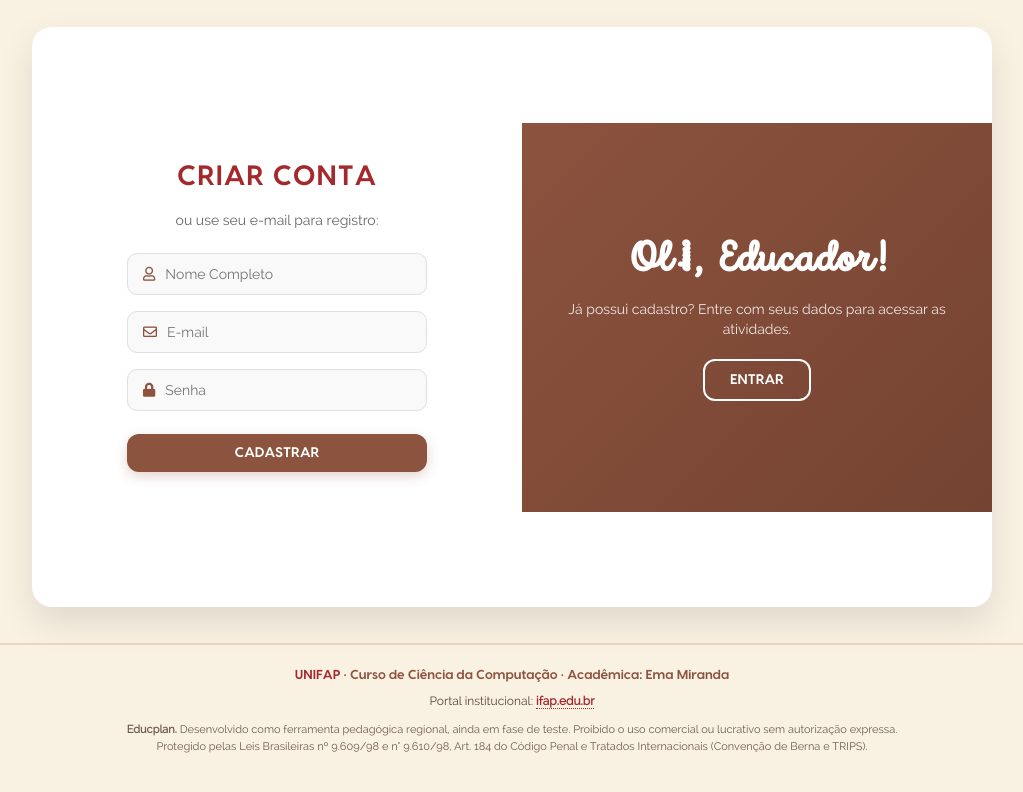
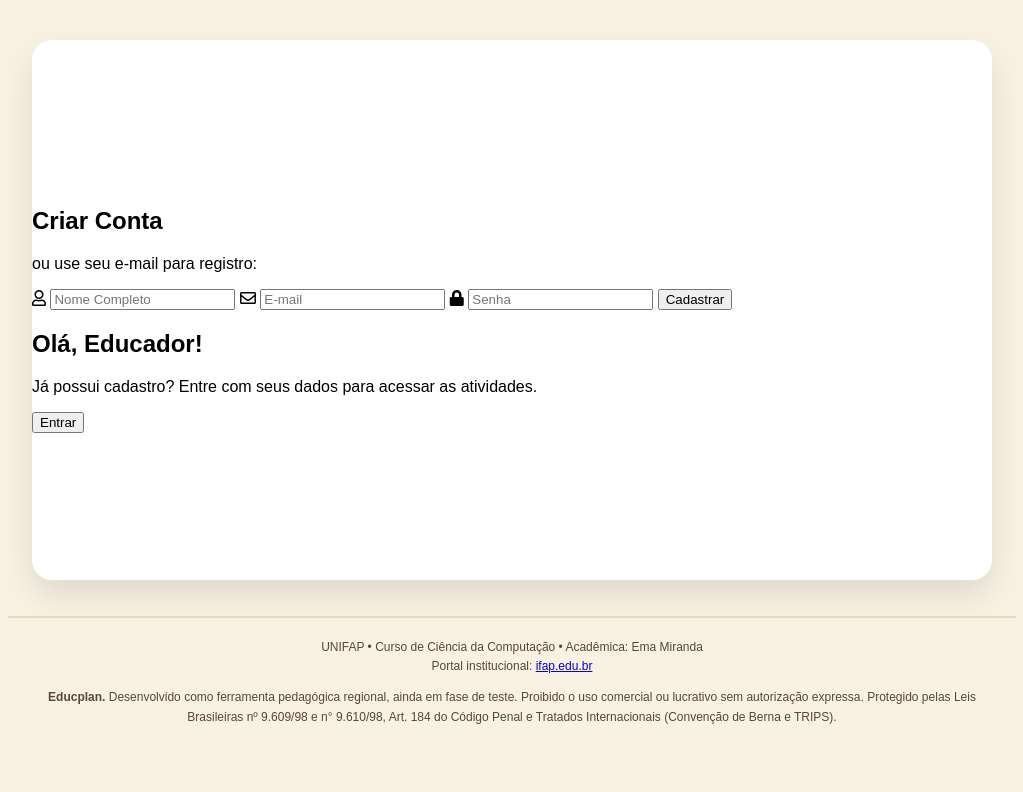
Before and after one commit to EmaMira/ATIVIDADESPLANEDUC, a plain HTML site: page index.html in a window 1280 px wide. Shown: the whole page, without its empty margins (128-1151 px from the left). Drawn offline with Linux system fonts and the light colour scheme; a script that the page names is missing.

Commit message:
Clean up CSS by removing unused fonts and adjusting styles
Removed unused font imports and adjusted styles for body and container elements.

```diff
--- a/css/style.css
+++ b/css/style.css
@@ -1,227 +1,32 @@
-/* Importação das fontes locais do Planeduc */
-@font-face {
-    font-family: 'IntroScriptDemo';
-    src: url('../fonts/IntroScriptDemo-Medium.otf') format('opentype');
-    font-weight: normal;
-    font-style: normal;
-}
-
-@font-face {
-    font-family: 'Raleway';
-    src: url('../fonts/Raleway-Regular.ttf') format('truetype');
-    font-weight: normal;
-    font-style: normal;
-}
-
-@font-face {
-    font-family: 'Visby';
-    src: url('../fonts/VisbyBold.otf') format('opentype');
-    font-weight: bold;
-    font-style: normal;
-}
-
-@font-face {
-    font-family: 'Visby';
-    src: url('../fonts/VisbyMedium.otf') format('opentype');
-    font-weight: 500;
-    font-style: normal;
-}
-
-* {
-    margin: 0;
-    padding: 0;
-    box-sizing: border-box;
-}
-
 body {
     font-family: 'Raleway', sans-serif;
     background-color: #F9F1E2;
     min-height: 100vh;
     display: flex;
     flex-direction: column;
-    justify-content: space-between;
     align-items: center;
-    padding: 24px 20px;
+    padding: 32px 20px 24px;
 }
 
-/* Container Principal do Painel Duplo */
 .container {
-    background-color: #fff;
+    background-color: #ffffff;
     width: 100%;
     max-width: 960px;
-    min-height: 580px;
+    min-height: 540px;
     border-radius: 20px;
     box-shadow: 0 15px 35px rgba(0, 0, 0, 0.1);
     position: relative;
     overflow: hidden;
     display: flex;
     align-items: center;
-    margin: auto;
+    margin: 0 auto;
+    flex-shrink: 0;
 }
 
-.content {
-    width: 100%;
-    height: 100%;
-    display: flex;
-    justify-content: space-between;
-    position: relative;
-}
-
-/* Colunas (Lateral e Formulário) */
-.first-column {
-    flex: 1;
-    background: linear-gradient(135deg, #8c533e, #744331);
-    display: flex;
-    flex-direction: column;
-    align-items: center;
-    justify-content: center;
-    text-align: center;
-    color: #fff;
-    padding: 30px;
-}
-
-.second-column {
-    flex: 1;
-    display: flex;
-    flex-direction: column;
-    align-items: center;
-    justify-content: center;
-    padding: 40px;
-    background-color: #fff;
-}
-
-/* Tipografia com as fontes do Planeduc */
-.title {
-    font-family: 'Visby', sans-serif;
-    font-size: 28px;
-    font-weight: bold;
-    text-transform: uppercase;
-    letter-spacing: 1px;
-}
-
-.title-primary {
-    color: #fff;
-    font-family: 'IntroScriptDemo', cursive;
-    font-size: 42px;
-    text-transform: none;
-    margin-bottom: 10px;
-}
-
-.title-second {
-    color: #A3292D;
-    margin-bottom: 20px;
-}
-
-.description {
-    font-size: 14px;
-    font-weight: 400;
-    line-height: 20px;
-    color: #f0e6e6;
-}
-
-.description-second {
-    color: #666;
-    margin-bottom: 15px;
-}
-
-/* Formulários e Inputs */
-.form {
-    display: flex;
-    flex-direction: column;
-    width: 100%;
-    max-width: 300px;
-}
-
-.label-input {
-    background-color: #f9f9f9;
-    border: 1px solid #e0e0e0;
-    border-radius: 10px;
-    display: flex;
-    align-items: center;
-    margin: 8px 0;
-    padding: 0 15px;
-    transition: all 0.3s ease;
-}
-
-.label-input:focus-within {
-    border-color: #8c533e;
-    background-color: #fff;
-    box-shadow: 0 0 0 3px rgba(140, 83, 62, 0.15);
-}
-
-.icon-modify {
-    color: #8c533e;
-    margin-right: 10px;
-    font-size: 14px;
-}
-
-.label-input input {
-    width: 100%;
-    border: none;
-    outline: none;
-    background: transparent;
-    padding: 12px 0;
-    font-family: 'Raleway', sans-serif;
-    font-size: 14px;
-    color: #333;
-}
-
-/* Botões Estilizados */
-.btn {
-    border-radius: 12px;
-    border: none;
-    font-family: 'Visby', sans-serif;
-    font-size: 14px;
-    font-weight: bold;
-    cursor: pointer;
-    padding: 12px 25px;
-    text-transform: uppercase;
-    transition: all 0.3s ease;
-    margin-top: 15px;
-}
-
-.btn-primary {
-    background-color: transparent;
-    border: 2px solid #fff;
-    color: #fff;
-    margin-top: 20px;
-}
-
-.btn-primary:hover {
-    background-color: #fff;
-    color: #8c533e;
-}
-
-.btn-second {
-    background-color: #8c533e;
-    color: #fff;
-    box-shadow: 0 4px 12px rgba(140, 83, 62, 0.25);
-}
-
-.btn-second:hover {
-    background-color: #744331;
-    transform: translateY(-2px);
-}
-
-/* Links auxiliares */
-.password {
-    color: #666;
-    font-size: 12px;
-    text-decoration: none;
-    margin: 10px 0;
-    text-align: right;
-    transition: color 0.2s;
-}
-
-.password:hover {
-    color: #A3292D;
-}
-
-/* Rodapé Institucional */
 .site-footer {
     width: 100%;
-    max-width: 1120px;
-    margin-top: 32px;
+    max-width: 960px;
+    margin: 36px auto 0;
     padding: 20px 24px;
     border-top: 2px solid #e8d8be;
     text-align: center;
@@ -230,55 +35,3 @@ body {
     font-size: 12px;
     line-height: 1.6;
 }
-
-.footer-academic {
-    font-family: 'Visby', sans-serif;
-    font-weight: bold;
-    color: #8c533e;
-    font-size: 13px;
-    margin-bottom: 6px;
-}
-
-.footer-academic span {
-    color: #A3292D;
-}
-
-.footer-portal {
-    margin-bottom: 10px;
-    font-size: 12px;
-}
-
-.footer-portal a {
-    color: #A3292D;
-    font-weight: bold;
-    text-decoration: none;
-    border-bottom: 1px dotted #A3292D;
-    transition: opacity 0.2s;
-}
-
-.footer-portal a:hover {
-    opacity: 0.8;
-}
-
-.footer-legal {
-    max-width: 820px;
-    margin: 0 auto;
-    font-size: 11px;
-    color: #6e5c50;
-}
-
-@media (max-width: 768px) {
-    .container {
-        min-height: auto;
-    }
-
-    .content {
-        flex-direction: column;
-    }
-
-    .first-column,
-    .second-column {
-        width: 100%;
-        padding: 28px 20px;
-    }
-}
```
